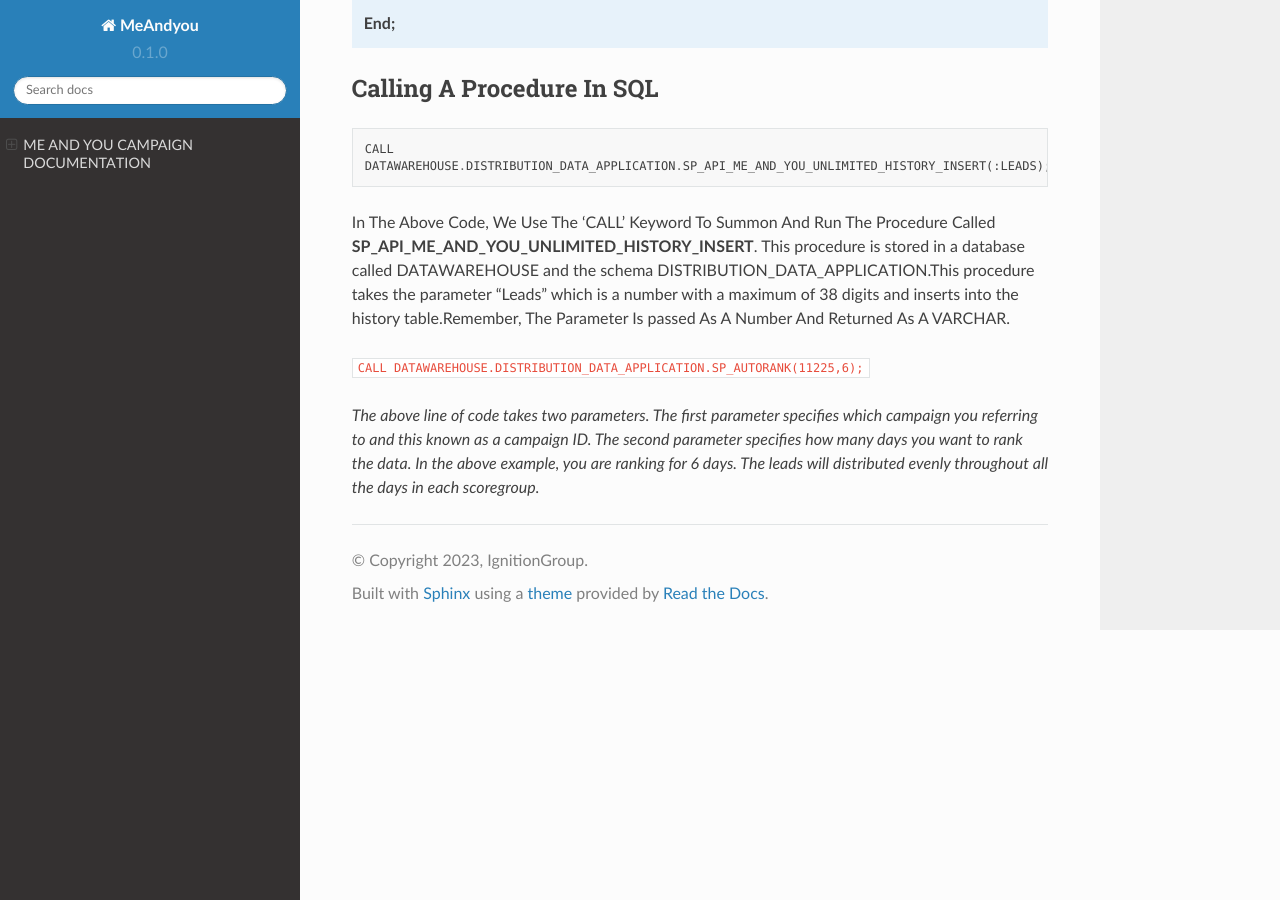
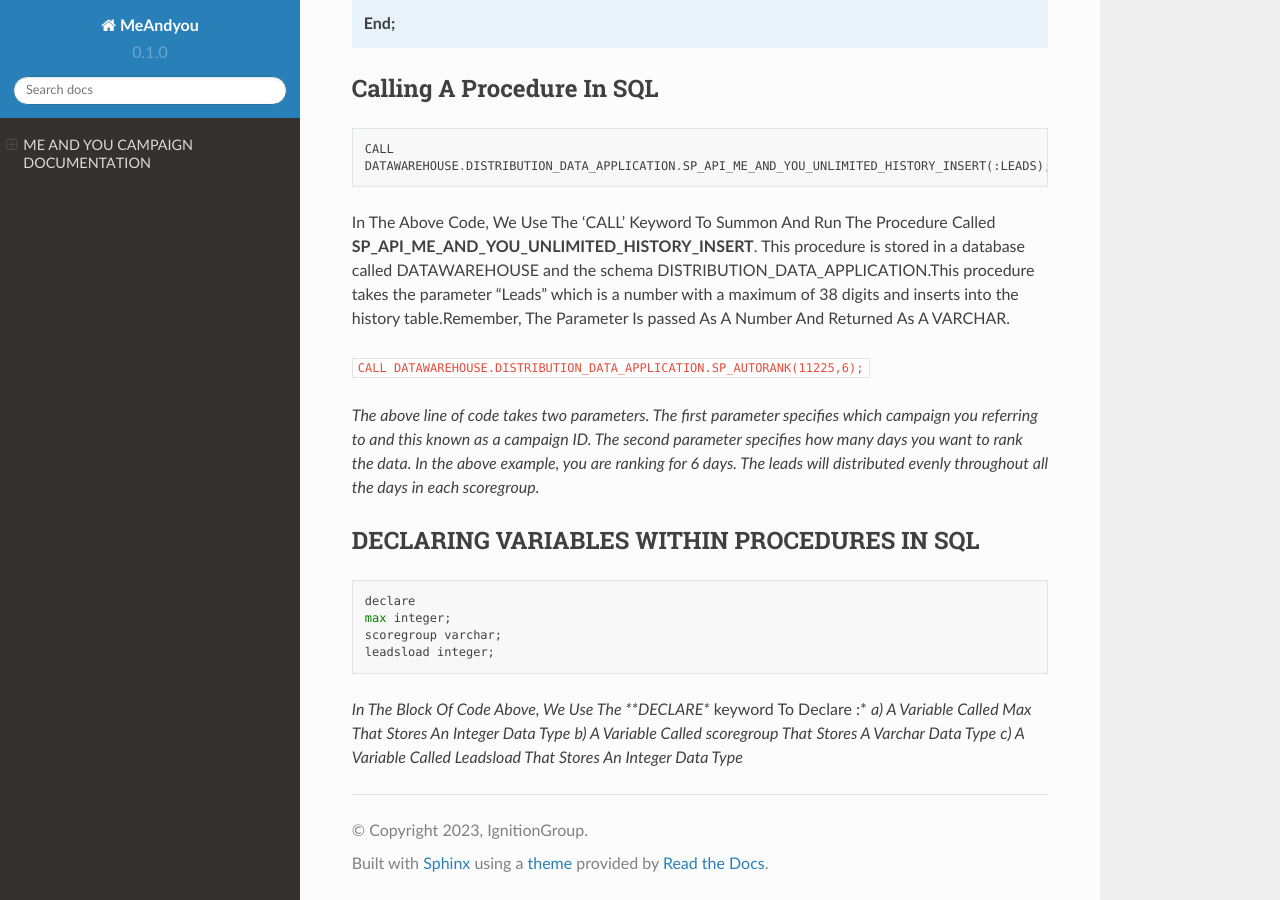
Before and after one commit to MPILOGUM114/MeAndYou, a Sphinx documentation site: the page built from docs/source/index.rst, in a window 1280 px wide and 900 px high, scrolled down 874 px. Built offline with Sphinx 7.4.7 and the Read the Docs theme 2.0.0, drawn with Linux system fonts in a browser that asks for light colours.

Commit message:
Update index.rst

```diff
--- a/docs/source/index.rst
+++ b/docs/source/index.rst
@@ -58,3 +58,22 @@ This procedure is stored in a database called DATAWAREHOUSE and the schema DISTR
 
 
 *The above line of code takes two parameters. The first parameter specifies which campaign you referring to and this known as a campaign ID. The second parameter specifies how many days you want to rank the data. In the above example, you are ranking for 6 days. The leads will distributed evenly throughout all the days in each scoregroup.*
+
+
+
+
+DECLARING VARIABLES WITHIN PROCEDURES IN SQL
+--------------------------------------------
+
+.. code-block::
+
+   declare
+   max integer;
+   scoregroup varchar;
+   leadsload integer;
+
+
+*In The Block Of Code Above, We Use The **DECLARE** keyword To Declare :*
+*a) A Variable Called Max That Stores An Integer Data Type*
+*b) A Variable Called scoregroup That Stores A Varchar Data Type*
+*c) A Variable Called Leadsload That Stores An Integer Data Type*
```
